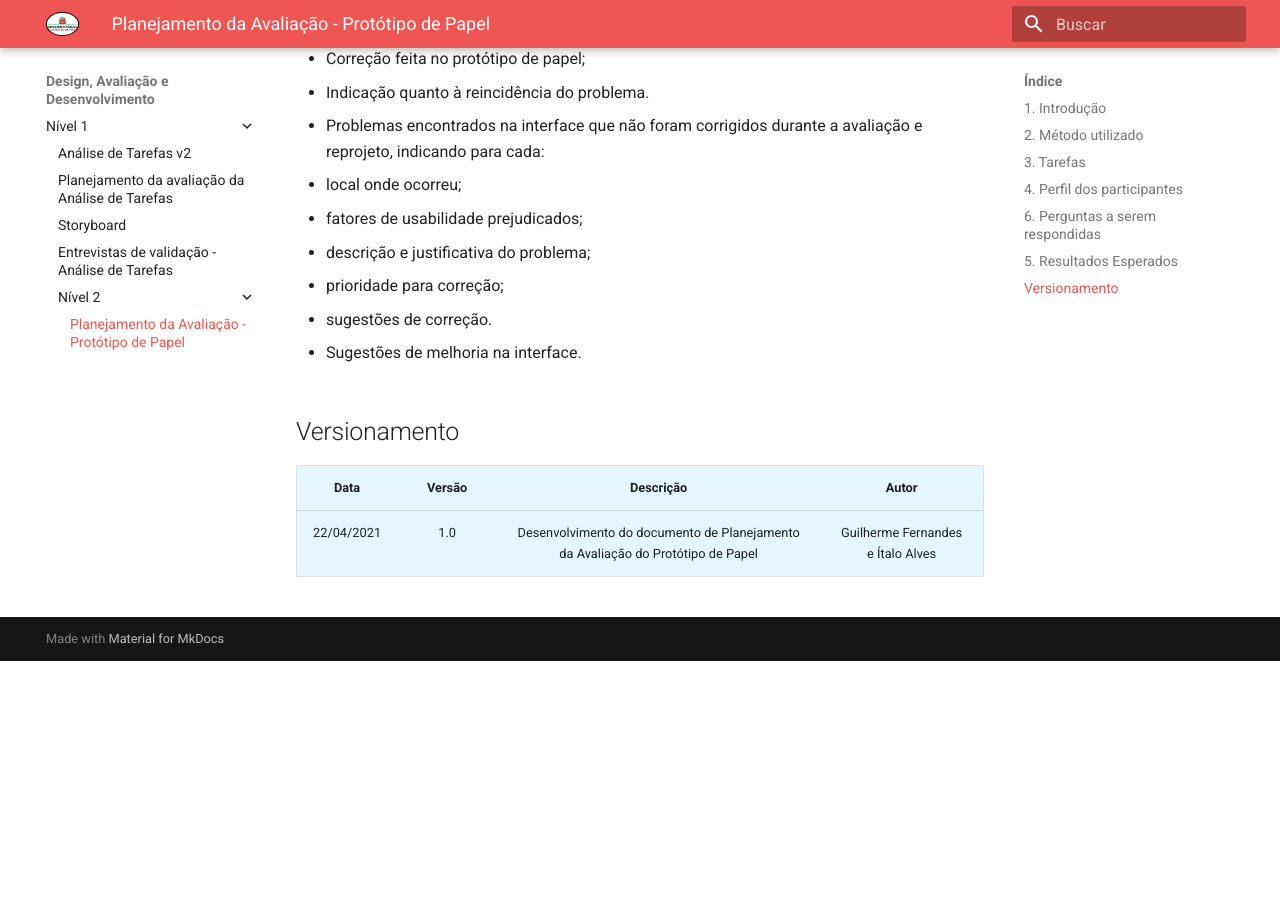
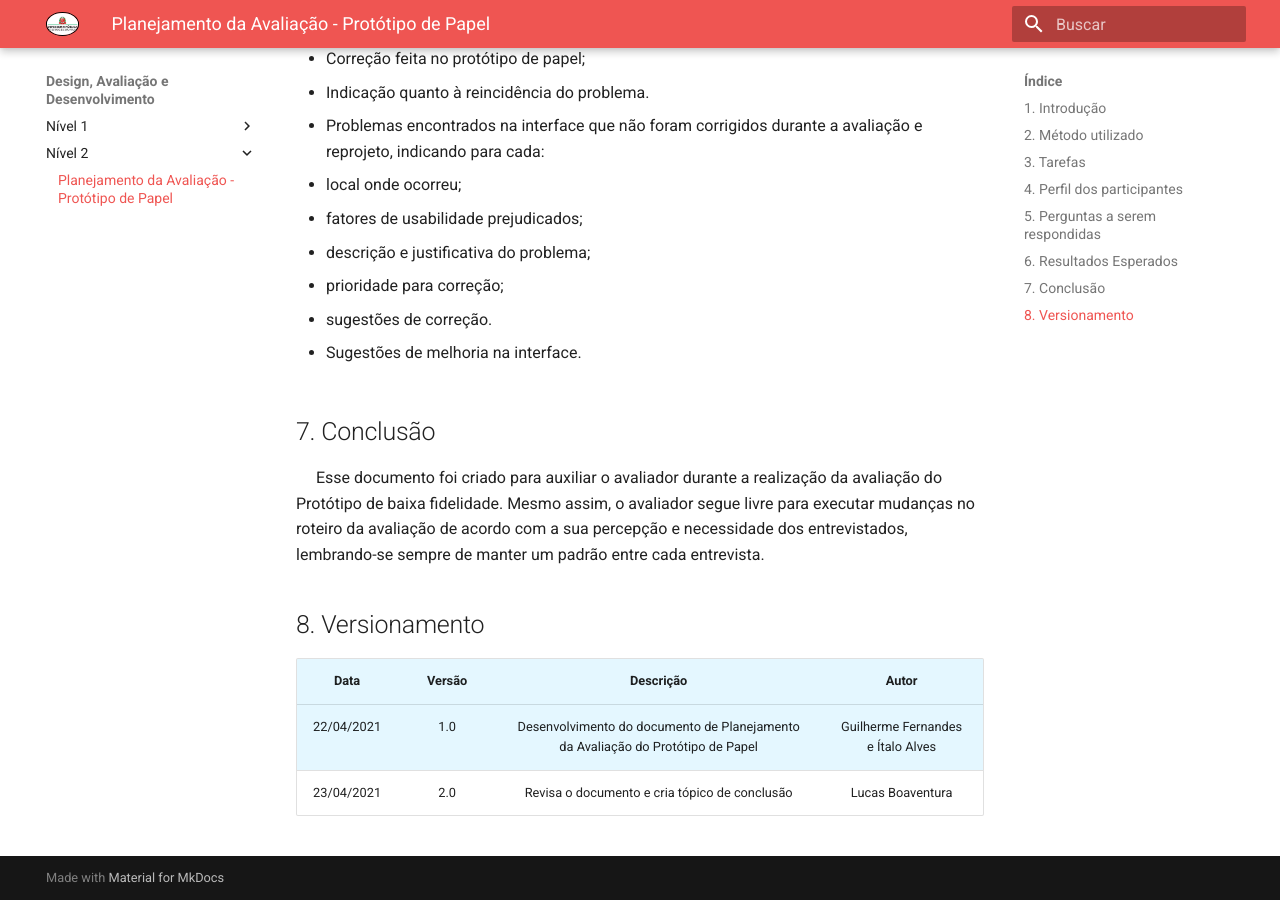
Before and after one commit to ailtonaires/2020.2-DefensoriaSP, an MkDocs documentation site: the page built from docs/Design,-Avaliação-e-Desenvolvimento/Nível-2/planejamento-da-avaliacao-prototipo-de-papel.md, in a window 1280 px wide and 900 px high, scrolled down 2308 px. Built offline with MkDocs 1.6.1 and Material for MkDocs 9.7.7, drawn with Linux system fonts in a browser that asks for light colours; before the commit the page ends 2969 px from its top, so only the background shows below that; some of the changed text lies outside the part shown.

Commit message:
Adiciona conclusão ao documento de planejamento da avaliação do protótipo de papel

```diff
--- a/docs/Design,-Avaliação-e-Desenvolvimento/Nível-1/Nível-2/planejamento-da-avaliacao-prototipo-de-papel.md
+++ b/docs/Design,-Avaliação-e-Desenvolvimento/Nível-2/planejamento-da-avaliacao-prototipo-de-papel.md
@@ -69,8 +69,13 @@
 
 - Sugestões de melhoria na interface.
 
-## Versionamento
+## 7. Conclusão
+
+&emsp; Esse documento foi criado para auxiliar o avaliador durante a realização da avaliação do Protótipo de baixa fidelidade. Mesmo assim, o avaliador segue livre para executar mudanças no roteiro da avaliação de acordo com a sua percepção e necessidade dos entrevistados, lembrando-se sempre de manter um padrão entre cada entrevista.
+
+## 8. Versionamento
 
 |    Data    | Versão |                                    Descrição                                    |               Autor               |
 | :--------: | :----: | :-----------------------------------------------------------------------------: | :-------------------------------: |
 | 22/04/2021 |  1.0   | Desenvolvimento do documento de Planejamento da Avaliação do Protótipo de Papel | Guilherme Fernandes e Ítalo Alves |
+| 23/04/2021 |  2.0   |                  Revisa o documento e cria tópico de conclusão                  |         Lucas Boaventura          |
```
Also changed, not shown: other parts of docs/Design,-Avaliação-e-Desenvolvimento/Nível-2/planejamento-da-avaliacao-prototipo-de-papel.md (+2 -2 lines).
